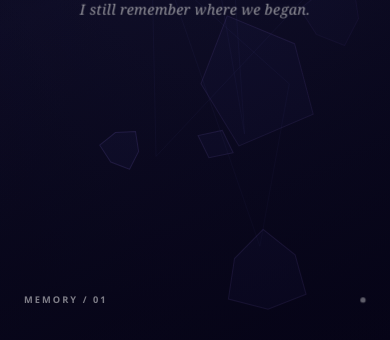
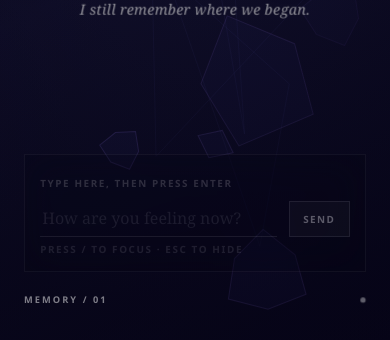
Before and after one commit to jialuhoudesign/selfchat, a Flask app: page /past in a window 390 px wide. Shown: the part 504-844 px from the top of the page. Run offline with Flask 3, Linux system fonts and the light colour scheme.

Commit message:
Add display input and reduce response length

```diff
--- a/local_ai.py
+++ b/local_ai.py
@@ -122,7 +122,7 @@ def load_model():
                 "gpu_layers": int(os.getenv("SELFCHAT_GPU_LAYERS", "0")),
                 "temperature": float(os.getenv("SELFCHAT_TEMPERATURE", "0.35")),
                 "top_p": 0.9,
-                "max_tokens": int(os.getenv("SELFCHAT_MAX_TOKENS", "150")),
+                "max_tokens": int(os.getenv("SELFCHAT_MAX_TOKENS", "80")),
                 "verbose": False,
                 "system_prompt": (
                     "Write short, simple, warm replies for SelfChat. "
@@ -282,7 +282,7 @@ Purpose: cheer me up or encourage me about this exact feeling.
 Use "you" and "we". Do not use third person.
 Do not sound like a therapist, teacher, or friend.
 Do not say: I see you, I hear you, support you, my friend, the world, sun.
-Write only 2 short sentences. /no_think"""
+Write only 1 short sentence. /no_think"""
 
     future_prompt = f"""Present feeling: {situation}
 
@@ -293,7 +293,7 @@ Purpose: reassure me about this exact feeling and give one small next step.
 Use "you" and "we". Do not use third person.
 Do not sound like a therapist, teacher, or friend.
 Do not say: I see you, I hear you, support you, my friend, the world, sun.
-Write only 2 short sentences. /no_think"""
+Write only 1 short sentence. /no_think"""
 
     prompt = past_prompt if voice == "past" else future_prompt
     with _model_lock:
--- a/static/interaction.js
+++ b/static/interaction.js
@@ -67,6 +67,8 @@
   const message = document.getElementById("voice-message");
   const caption = document.getElementById("voice-caption");
   const listening = document.getElementById("listening");
+  const screenInputForm = document.getElementById("screen-input-form");
+  const screenInput = document.getElementById("screen-situation");
   let lastVersion = -1;
 
   const opening = {
@@ -109,6 +111,41 @@
     voice.classList.add("is-changing");
   }
 
+  if (screenInputForm && screenInput) {
+    screenInputForm.addEventListener("submit", async (event) => {
+      event.preventDefault();
+      const situation = screenInput.value.trim();
+      if (!situation) return screenInput.focus();
+
+      const button = screenInputForm.querySelector("button");
+      if (button) button.disabled = true;
+
+      try {
+        await fetch("/respond", {
+          method: "POST",
+          headers: { "Content-Type": "application/json" },
+          body: JSON.stringify({ situation }),
+        });
+        screenInput.value = "";
+        screenInput.blur();
+      } catch (error) {
+        screenInput.focus();
+      } finally {
+        if (button) button.disabled = false;
+      }
+    });
+
+    window.addEventListener("keydown", (event) => {
+      if (event.key === "/" && document.activeElement !== screenInput) {
+        event.preventDefault();
+        screenInput.focus();
+      }
+      if (event.key === "Escape" && document.activeElement === screenInput) {
+        screenInput.blur();
+      }
+    });
+  }
+
   async function updateFromServer() {
     try {
       const response = await fetch("/state", { cache: "no-store" });
--- a/static/style.css
+++ b/static/style.css
@@ -144,6 +144,73 @@ button, textarea { font: inherit; }
 @keyframes listen { 0%, 100% { opacity: .25; transform: scale(.65); } 50% { opacity: 1; transform: scale(1); } }
 @keyframes pulse { 50% { opacity: .25; transform: scale(.65); } }
 
+.screen-input {
+  position: absolute;
+  z-index: 5;
+  right: clamp(1.5rem, 4vw, 4rem);
+  bottom: clamp(4.2rem, 8vh, 6.5rem);
+  left: clamp(1.5rem, 4vw, 4rem);
+  max-width: 760px;
+  margin: 0 auto;
+  padding: .95rem;
+  border: 1px solid rgba(255,255,255,.14);
+  background: rgba(4, 5, 9, .36);
+  backdrop-filter: blur(18px);
+  opacity: .34;
+  transition: opacity .25s ease, transform .25s ease, border-color .25s ease;
+}
+
+.screen-input:focus-within,
+.screen-input:hover {
+  border-color: rgba(255,255,255,.42);
+  opacity: 1;
+  transform: translateY(-2px);
+}
+
+.screen-input__label,
+.screen-input__hint {
+  color: rgba(255,255,255,.45);
+  font-size: .62rem;
+  font-weight: 700;
+  letter-spacing: .16em;
+  text-transform: uppercase;
+}
+
+.screen-input__row {
+  display: grid;
+  grid-template-columns: 1fr auto;
+  gap: .7rem;
+  margin: .55rem 0 .35rem;
+}
+
+.screen-input__field {
+  width: 100%;
+  border: 0;
+  border-bottom: 1px solid rgba(255,255,255,.24);
+  outline: 0;
+  background: transparent;
+  color: white;
+  font-family: Georgia, "Times New Roman", serif;
+  font-size: clamp(1rem, 1.5vw, 1.35rem);
+}
+
+.screen-input__field::placeholder { color: rgba(255,255,255,.26); }
+
+.screen-input__button {
+  border: 1px solid rgba(255,255,255,.26);
+  background: rgba(255,255,255,.08);
+  color: white;
+  cursor: pointer;
+  font-size: .62rem;
+  font-weight: 700;
+  letter-spacing: .14em;
+  padding: .62rem .85rem;
+  text-transform: uppercase;
+}
+
+.screen-input__button:disabled { cursor: wait; opacity: .45; }
+.screen-input__hint { margin: .35rem 0 0; opacity: .65; }
+
 /* ---------- The separate input/control page ---------- */
 .control {
   min-height: 100vh;
--- a/templates/index.html
+++ b/templates/index.html
@@ -33,6 +33,24 @@
       <p>Listening across time</p>
     </div>
 
+    <form class="screen-input" id="screen-input-form" autocomplete="off">
+      <label class="screen-input__label" for="screen-situation">
+        Type here, then press Enter
+      </label>
+      <div class="screen-input__row">
+        <input
+          id="screen-situation"
+          class="screen-input__field"
+          name="situation"
+          type="text"
+          placeholder="How are you feeling now?"
+          maxlength="240"
+        >
+        <button class="screen-input__button" type="submit">Send</button>
+      </div>
+      <p class="screen-input__hint">Press / to focus · Esc to hide</p>
+    </form>
+
     <footer class="screen-footer">
       <span>{{ "Memory / 01" if self_type == "past" else "Possibility / 02" }}</span>
       <span class="screen-footer__dot"></span>
```
